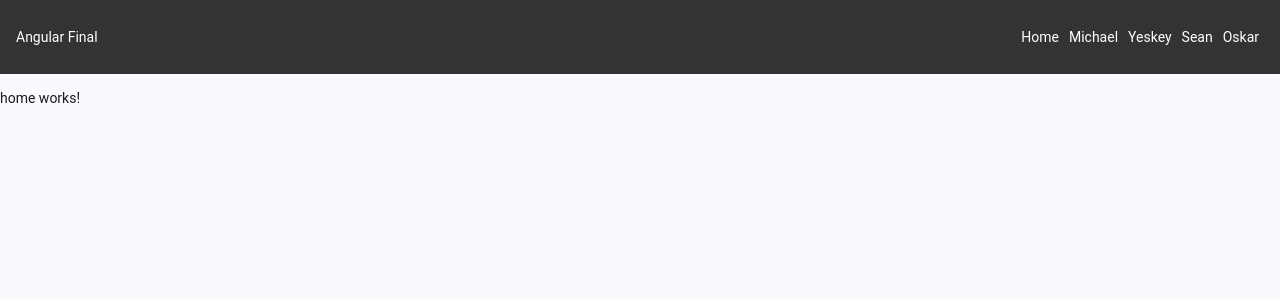
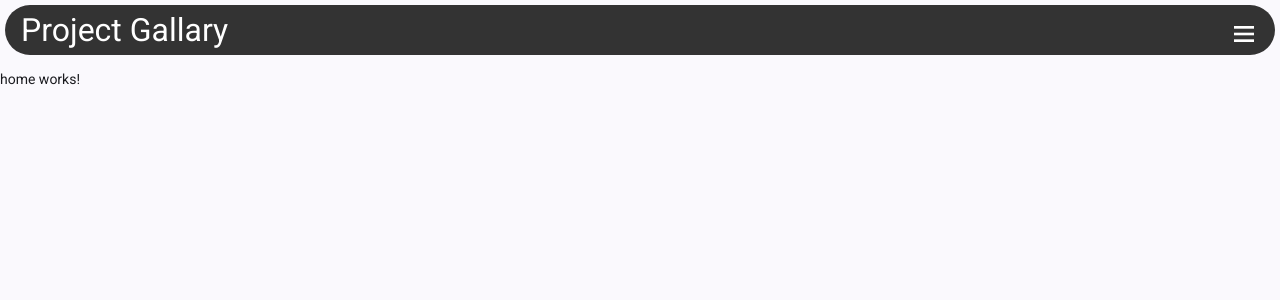
Before and after one commit to MichaelOlave/AngularFinal, an Angular app: page / in a window 1280 px wide. Shown: the top 300 px of the page. Built offline with nearby package versions, Linux system fonts and the light colour scheme.

Commit message:
Refactor Header component and update styles for improved layout and navigation

```diff
--- a/src/app/components/header/header.css
+++ b/src/app/components/header/header.css
@@ -6,6 +6,8 @@ header {
   color: white;
   align-items: center;
   justify-content: space-between;
+  border-radius: 30px;
+  margin: 5px;
 
   nav {
     width: 100%;
@@ -18,19 +20,17 @@ header {
       &:hover {
         color: #777;
       }
+      font-size: xx-large;
     }
 
-    ul {
-      list-style: none;
-      display: flex;
-
-      li {
-        cursor: pointer;
-        &:hover {
-          color: #777;
-        }
-        margin: 5px;
+    #nav-dropdowns {
+      cursor: pointer;
+      &:hover {
+        color:#777;
       }
+      margin: 5px;
+      font-size: xx-large;
+      text-align: center;
     }
   }
 }
--- a/src/app/components/header/header.html
+++ b/src/app/components/header/header.html
@@ -1,12 +1,16 @@
 <header>
   <nav>
     <span routerLink="/">{{ title() }}</span>
-    <ul>
-      <li routerLink="">Home</li>
-      <li routerLink="/michael/dashboard">Michael</li>
-      <li routerLink="/yeskey/dashboard">Yeskey</li>
-      <li routerLink="/sean/dashboard">Sean</li>
-      <li routerLink="/oskar/dashboard">Oskar</li>
-    </ul>
+    <span>{{ pageTitle() }}</span>
+    <mat-icon aria-hidden="false" aria-label="Example menu icon" fontIcon="menu" matButton [matMenuTriggerFor]="menu" id="nav-dropdowns"/>
+
+    <mat-menu #menu="matMenu">
+      <button mat-menu-item routerLink="">Home</button>
+      <button mat-menu-item routerLink="/michael/dashboard">Michael</button>
+      <button mat-menu-item routerLink="/yeskey/dashboard">Yeskey</button>
+      <button mat-menu-item routerLink="/sean/dashboard">Sean</button>
+      <button mat-menu-item routerLink="/oskar/dashboard">Oskar</button>
+    </mat-menu>
+
   </nav>
 </header>
--- a/src/app/components/header/header.ts
+++ b/src/app/components/header/header.ts
@@ -1,13 +1,17 @@
 import { Component, signal } from '@angular/core';
 import { RouterLink } from '@angular/router';
+import { MatMenuModule } from '@angular/material/menu';
+import { MatButtonModule } from '@angular/material/button';
+import { MatIconModule } from '@angular/material/icon';
 
 @Component({
   selector: 'app-header',
   standalone: true,
-  imports: [RouterLink],
+  imports: [RouterLink, MatMenuModule, MatButtonModule, MatIconModule],
   templateUrl: './header.html',
   styleUrl: './header.css',
 })
 export class Header {
-  title = signal('Angular Final');
+  title = signal('Project Gallary');
+  pageTitle = signal('');
 }
--- a/src/index.html
+++ b/src/index.html
@@ -6,6 +6,8 @@
   <base href="/">
   <meta name="viewport" content="width=device-width, initial-scale=1">
   <link rel="icon" type="image/x-icon" href="favicon.ico">
+  <link href="https://fonts.googleapis.com/css2?family=Roboto:wght@300;400;500&display=swap" rel="stylesheet">
+  <link href="https://fonts.googleapis.com/icon?family=Material+Icons" rel="stylesheet">
 </head>
 <body>
   <app-root></app-root>
```
